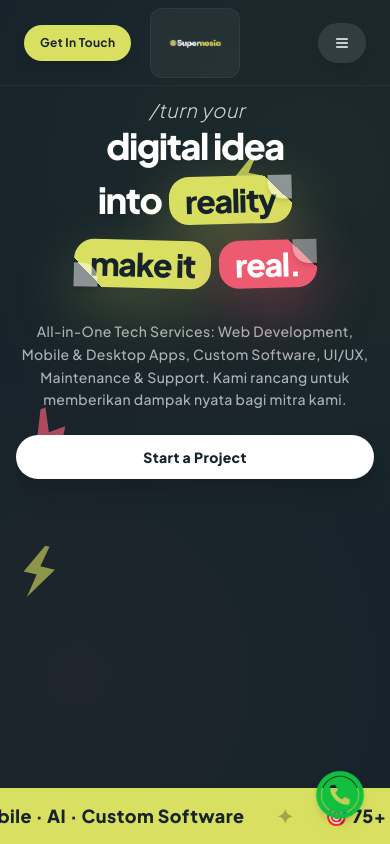
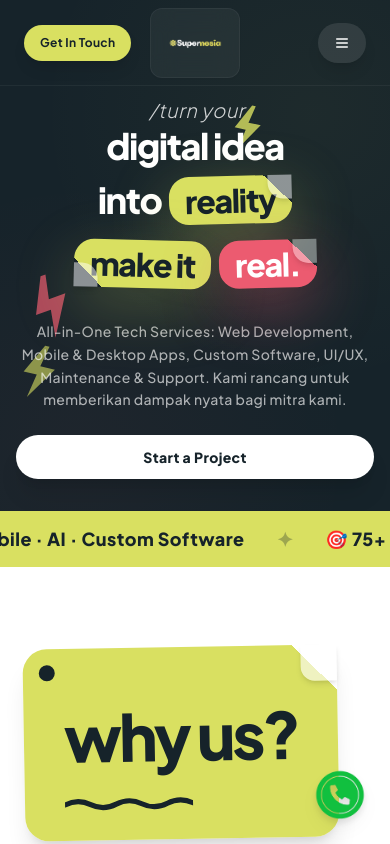
Before and after one commit to herdiyana256/supernesia, a Next.js app: page / in a window 390 px wide. Shown: the top 844 px of the page. Built offline with nearby package versions, Linux system fonts and the light colour scheme.

Commit message:
fix: hapus min-height mobile hero agar tidak ada empty space

```diff
--- a/components/hero-section.tsx
+++ b/components/hero-section.tsx
@@ -20,7 +20,7 @@ export default function HeroSection() {
   return (
     <section
       id="home"
-      className="relative w-full min-h-[100svh] md:min-h-screen bg-[#16232A] flex flex-col font-sans"
+      className="relative w-full md:min-h-screen bg-[#16232A] flex flex-col font-sans"
       style={{
         backgroundImage: `radial-gradient(circle at 80% 20%, rgba(217,224,97,0.04) 0%, transparent 50%),
           radial-gradient(circle at 20% 80%, rgba(236,91,112,0.04) 0%, transparent 50%)`,
```
